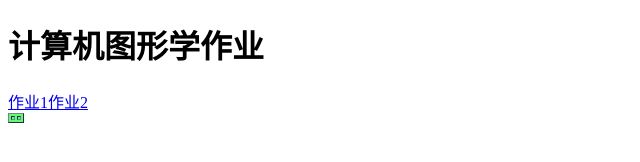
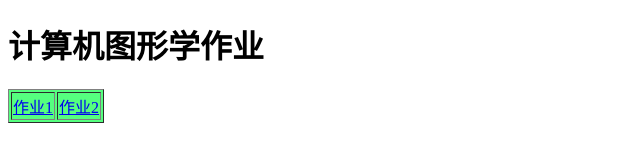
Before and after one commit to sen161211/202123211402023.github.io, a plain HTML site: page index.html in a window 1280 px wide. Shown: the whole page, without its empty margins (0-640 px from the left). Drawn offline with Linux system fonts and the light colour scheme.

Commit message:
Update index.html

```diff
--- a/index.html
+++ b/index.html
@@ -10,8 +10,8 @@
 
 		<table border="1" bgcolor="#55ff7f">
 		        <tr>
-		            <td></td><a href="./test2/demo1.html">作业1</a></td>
-		            <td></td><a href="./test2/demo2.html">作业2</a></td>
+		            <td><a href="./test2/demo1.html">作业1</a></td>
+		            <td><a href="./test2/demo2.html">作业2</a></td>
 		        </tr>
 		</table>
 	</body>
```
